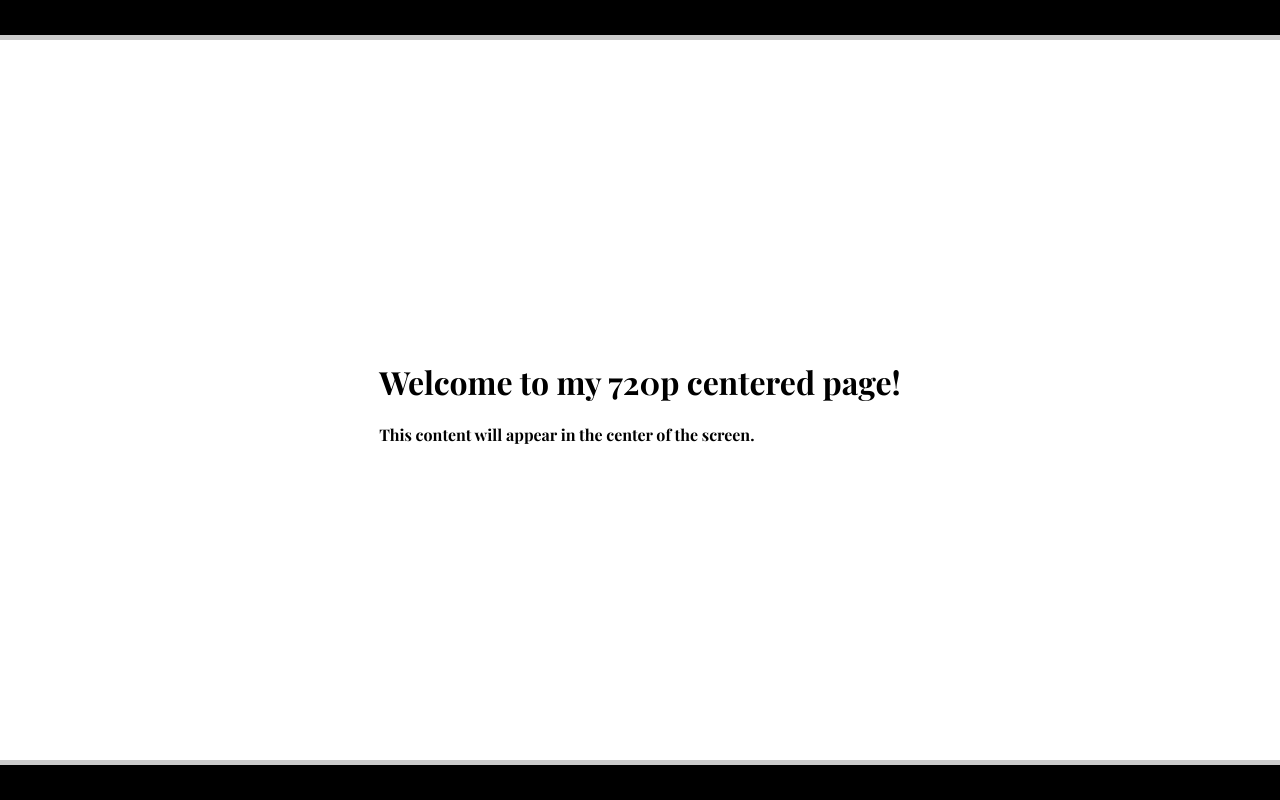
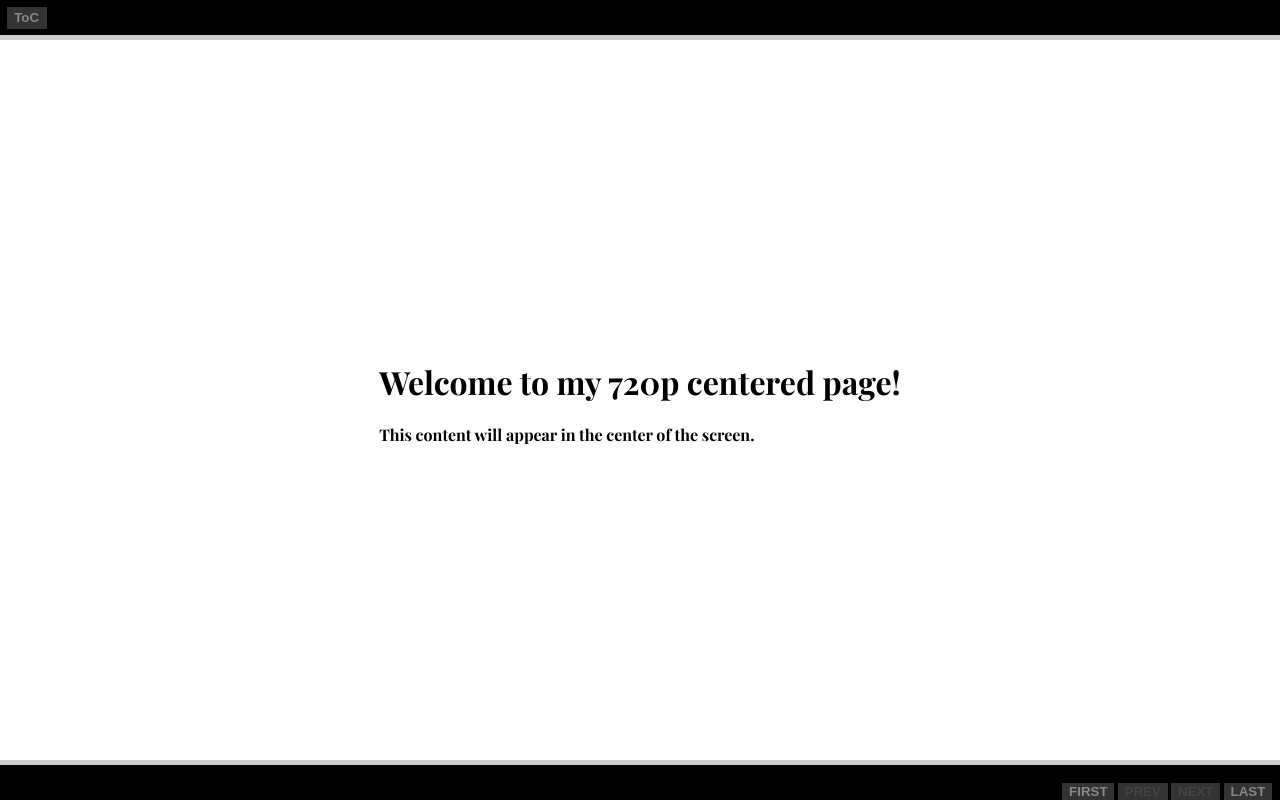
Before and after one commit to NawaMan/OneBRC, a SvelteKit app in the folder docs-src/: page / in a window 1280 px wide. Built offline with nearby package versions, Linux system fonts and the light colour scheme.

Commit message:
Basic ToC and navigation.

```diff
--- /dev/null
+++ b/docs-src/src/lib/components/PageNavigation.svelte
@@ -0,0 +1,77 @@
+<script lang="ts">
+	import { onMount, onDestroy } from 'svelte';
+	import { browser } from '$app/environment';
+
+	export let firstLink = '';
+	export let prevLink = '';
+	export let nextLink = '';
+	export let lastLink = '';
+
+	function handleGlobalKeydown(event: KeyboardEvent) {
+		if (event.key === 'ArrowLeft' && prevLink) {
+			event.preventDefault();
+			window.location.href = prevLink;
+
+		} else if (event.key === 'ArrowRight' && nextLink) {
+			event.preventDefault();
+			window.location.href = nextLink;
+		}
+	}
+
+	onMount(() => {
+		if (browser) {
+			window.addEventListener('keydown', handleGlobalKeydown);
+		}
+	});
+
+	onDestroy(() => {
+		if (browser) {
+			window.removeEventListener('keydown', handleGlobalKeydown);
+		}
+	});
+</script>
+
+<style>
+	.nav {
+		/* functional */
+		position: absolute;
+		bottom: 0px;
+		right: 0.5em;
+	}
+
+	.nav button {
+		/* functional */
+		color: #888;
+		cursor: pointer;
+
+		/* cosmetic */
+		padding-left: 0.5em;
+		padding-right: 0.5em;
+		background-color: #333;
+		font-weight: bold;
+		border: 0px;
+	}
+	.nav button:active {
+        /* cosmetic */
+		box-shadow: 0 2px #0056b3;
+		transform: translateY(3px);
+	}
+	.nav button:hover {
+		/* cosmetic */
+		color: #fff;
+		background-color: #2980b9;
+	}
+	.nav button:disabled {
+		/* functional */
+		color: #444;
+		cursor: default;
+	}
+
+</style>
+
+<div class="nav">
+	<button on:click={() => firstLink && (window.location.href = firstLink)} disabled={!firstLink}>FIRST</button>
+	<button on:click={() => prevLink  && (window.location.href = prevLink)}  disabled={!prevLink} >PREV</button>
+	<button on:click={() => nextLink  && (window.location.href = nextLink)}  disabled={!nextLink} >NEXT</button>
+	<button on:click={() => lastLink  && (window.location.href = lastLink)}  disabled={!lastLink} >LAST</button>
+</div>
--- /dev/null
+++ b/docs-src/src/lib/components/TableOfContent.svelte
@@ -0,0 +1,106 @@
+<script lang="ts">
+	import { onMount, onDestroy } from 'svelte';
+	import { browser } from '$app/environment';
+
+	let isContentVisible = false;
+
+	function toggleTableOfContent() {
+		isContentVisible = !isContentVisible;
+	}
+	function turnOffTableOfContent() {
+		isContentVisible = false;
+	}
+	function handleGlobalKeydown(event: KeyboardEvent) {
+		if (event.ctrlKey && event.altKey && event.key === 'T') {
+			event.preventDefault();
+			toggleTableOfContent();
+		}
+		if (event.key === 'Escape') {
+			event.preventDefault();
+			turnOffTableOfContent();
+		}
+	}
+
+	onMount(() => {
+		if (browser) {
+			window.addEventListener('keydown', handleGlobalKeydown);
+		}
+	});
+
+	onDestroy(() => {
+		if (browser) {
+			window.removeEventListener('keydown', handleGlobalKeydown);
+		}
+	});
+</script>
+
+<style>
+	.toc {
+		/* functional */
+		position: absolute;
+		top: 5px;
+		left:0px;
+		margin:0px;
+	}
+	.toc button {
+		/* functional */
+		cursor: pointer;
+
+		/* cosmetic */
+		width: 40px;
+		height: 22px;
+		padding-left: 0.5em;
+		padding-right: 0.5em;
+		margin-left: 0.5em;
+		text-justify: center;
+		text-align: center;
+		background-color: #333;
+		color: #888;
+		font-weight: bold;
+		border: 0px;
+	}
+
+	.toc button:active {
+		/* cosmetic */
+		box-shadow: 0 2px #0056b3;
+		transform: translateY(3px);
+	}
+
+	.toc button:hover {
+		/* cosmetic */
+		color: #fff;
+		background-color: #2980b9;
+	}
+
+	.toc .content {
+		/* cosmetic */
+		margin-left: 0.5em;
+		margin-top: 0.5em;
+		padding: 5px;
+		border: 1px solid #ccc;
+		border-radius: 2px;
+		color: #111;
+		background-color: #eee;
+	}
+	.toc.expanded button {
+		/* cosmetic */
+		color: #fff;
+		background-color: green;
+	}
+</style>
+
+<div class="toc" class:expanded={isContentVisible}>
+	<button
+		tabindex="-1"
+		on:click={toggleTableOfContent}
+		on:keydown={toggleTableOfContent}
+		aria-expanded={isContentVisible}
+		aria-controls="hiddenContent"
+	>ToC</button>
+
+	{#if isContentVisible}
+	<div class="content">
+		<p>This is the hidden content that appears when the square is clicked.</p>
+	</div>
+	{/if}
+</div>
--- /dev/null
+++ b/docs-src/src/lib/fontawesome.js
@@ -0,0 +1,6 @@
+// src/lib/fontawesome.js
+
+import { library } from '@fortawesome/fontawesome-svg-core';
+import { faCoffee } from '@fortawesome/free-solid-svg-icons';
+
+library.add(faCoffee);
--- a/docs-src/src/routes/+layout.svelte
+++ b/docs-src/src/routes/+layout.svelte
@@ -1,8 +1,10 @@
 <script>
 	import '$lib/styles/global.css';
+	import TableOfContent from '$lib/components/TableOfContent.svelte';
 </script>
 
 <div class="container">
+	<TableOfContent />
 	<slot />
 </div>
 
@@ -17,5 +19,6 @@
 		border: 5px solid #ccc; /* Optional: adds a border to visualize the container */
 		background: #fff;
 		font-family: 'Playfair Display Bold', 'Cormorant Garamond', serif;
+		transition: all 0.3s ease; /* Smooth transition */
 	}
 </style>
--- a/docs-src/src/routes/+page.svelte
+++ b/docs-src/src/routes/+page.svelte
@@ -1,7 +1,15 @@
-<div class="content">
-    <h1>Welcome to my 720p centered page!</h1>
-    <p>This content will appear in the center of the screen.</p>
-</div>
+<script>
+	import PageNavigation from "$lib/components/PageNavigation.svelte";
+</script>
 
 <style>
 </style>
+
+<div class="content">
+	<PageNavigation
+		firstLink="/"
+		lastLink="/"
+	/>
+	<h1>Welcome to my 720p centered page!</h1>
+	<p>This content will appear in the center of the screen.</p>
+</div>
```
Also changed, not shown: docs-src/package.json (+6 -1 lines), docs-src/src/lib/styles/global.css (+7 -1 lines), 1 other file (tests, documents, lock files or other folders). Lines whose indentation alone changed are shown as unchanged.
